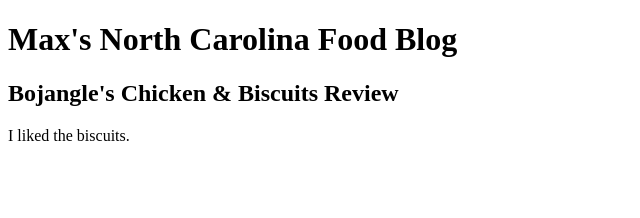
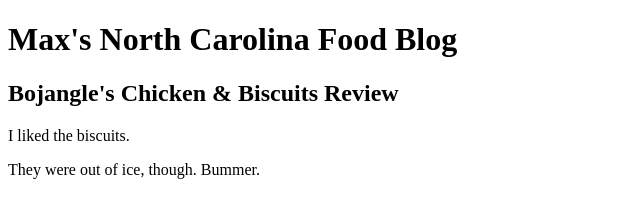
Before and after one commit to itb2/nc_food_blog, a plain HTML site: page index.html in a window 1280 px wide. Shown: the whole page, without its empty margins (0-640 px from the left). Drawn offline with Linux system fonts and the light colour scheme.

Commit message:
Added note about ice.

```diff
--- a/index.html
+++ b/index.html
@@ -12,6 +12,7 @@
         <article>
           <h1>Bojangle's Chicken & Biscuits Review</h1>
           <p>I liked the biscuits.</p>
+          <p>They were out of ice, though. Bummer.</p>
         </article>
       </div>
     </body>
```
